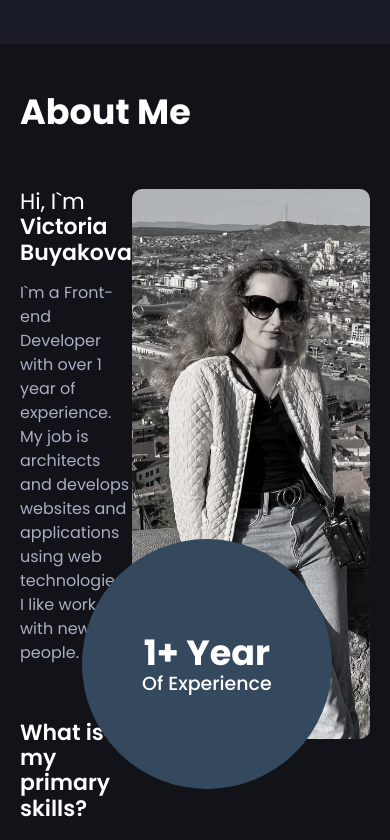
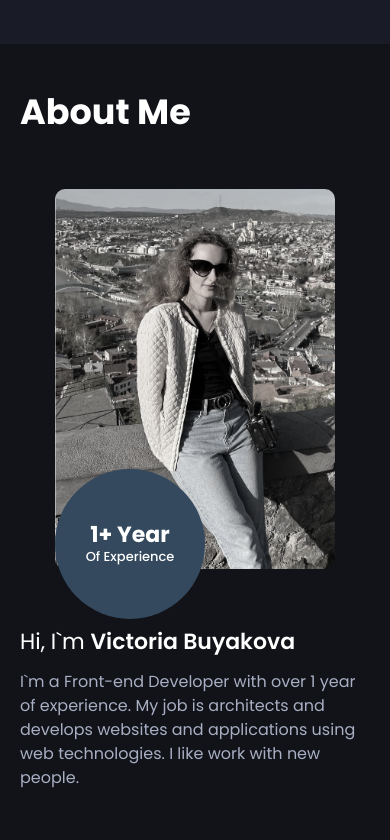
Before and after one commit to Feralwater/cv, a React (Create React App) app: page / in a window 390 px wide. Shown: the part 800-1640 px from the top of the page. Built offline with nearby package versions, Linux system fonts and the light colour scheme.

Commit message:
add media queries to about block

```diff
--- a/src/Pages/About/styles.ts
+++ b/src/Pages/About/styles.ts
@@ -19,6 +19,13 @@ export const AboutContent = styled.div`
   display: flex;
   padding-top: 60px;
   justify-content: space-between;
+
+  @media (max-width: ${({ theme }) => theme.media.large}) {
+    flex-direction: column-reverse;
+    align-items: center;
+    justify-content: center;
+    gap: 60px;
+  }
 `;
 
 export const AboutInfo = styled.div`
@@ -68,6 +75,11 @@ export const PictureContainer = styled(motion.div)`
   height: 550px;
   box-sizing: border-box;
   transition: all 0.7s ease-in-out;
+
+  @media (max-width: ${({ theme }) => theme.media.small}) {
+    width: 280px;
+    height: 380px;
+  }
 `;
 
 export const AuthorPicture = styled.div`
@@ -90,6 +102,15 @@ export const AuthorExperience = styled(motion.div)`
   bottom: -50px;
   left: -50px;
   transition: all 0.5s ease-in-out;
+
+  @media (max-width: ${({ theme }) => theme.media.extraLarge}) {
+    width: 150px;
+    height: 150px;
+  }
+
+  @media (max-width: ${({ theme }) => theme.media.small}) {
+    left: 0;
+  }
 `;
 
 export const AuthorExperienceInfo = styled.div`
@@ -107,10 +128,18 @@ export const Years = styled.h3`
   font-size: 35px;
   font-weight: 700;
   margin: 0;
+
+  @media (max-width: ${({ theme }) => theme.media.extraLarge}) {
+    font-size: 22px;
+  }
 `;
 
 export const Experience = styled.span`
   color: ${({ theme }) => theme.colors.white};
   font-size: 19px;
   font-weight: 500;
+
+  @media (max-width: ${({ theme }) => theme.media.extraLarge}) {
+    font-size: 13px;
+  }
 `;
```
